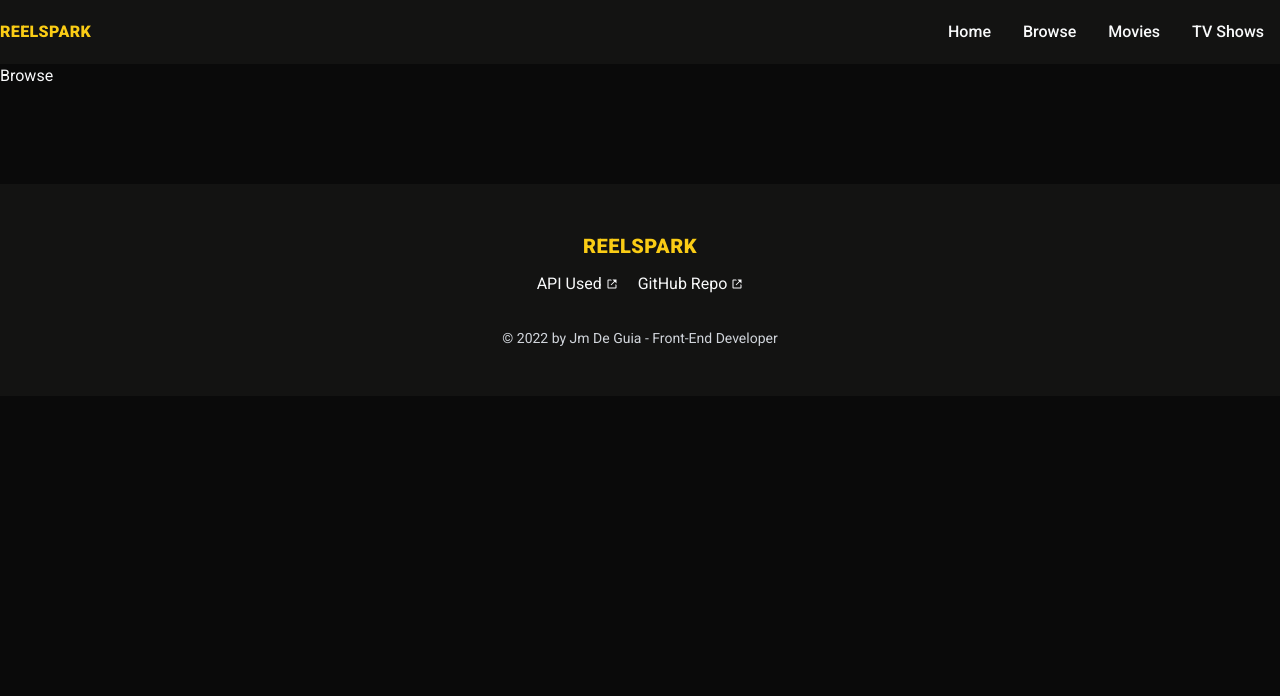
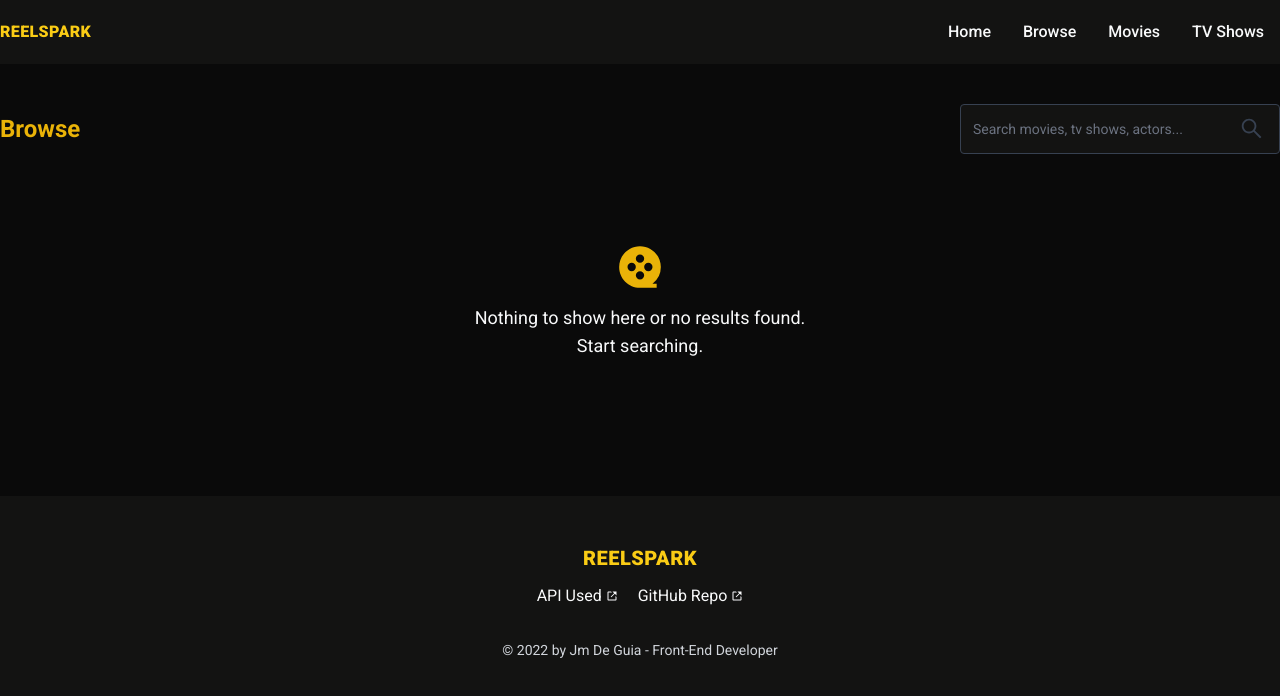
Before and after one commit to jmartindg/Reelspark, a React (Vite) app: page /browse in a window 1280 px wide. Shown: the top 696 px of the page. Built offline with nearby package versions, Linux system fonts and the light colour scheme.

Commit message:
search added

```diff
--- a/src/components/Cards/MovieCard.jsx
+++ b/src/components/Cards/MovieCard.jsx
@@ -1,6 +1,7 @@
 import React from "react";
 import { Link } from "react-router-dom";
 import { AiFillStar } from "react-icons/ai";
+import NoImage from "../../assets/no-image.png";
 
 const HomeCard = ({ id, title, date, poster, rating }) => {
   const imgUrl = "https://image.tmdb.org/t/p/original/";
@@ -18,7 +19,15 @@ const HomeCard = ({ id, title, date, poster, rating }) => {
   return (
     <article className="bg-[#1A1A1A] rounded overflow-hidden">
       <Link to={`/movie-details/${id}`}>
-        <img src={imgUrl + poster} className="aspect-[10/14] cursor-pointer transition hover:opacity-60" alt={title} />
+        {poster ? (
+          <img src={imgUrl + poster} className="aspect-[10/14] cursor-pointer transition hover:opacity-60" alt={title} />
+        ) : (
+          <img
+            src={NoImage}
+            className="aspect-[10/14] object-cover cursor-pointer transition hover:opacity-60"
+            alt={title}
+          />
+        )}
       </Link>
       <section className="py-4 px-3">
         <div className="flex items-center pb-1">
--- /dev/null
+++ b/src/components/ErrorMessage.jsx
@@ -0,0 +1,15 @@
+import React from "react";
+
+const ErrorMessage = ({ error }) => {
+  return (
+    <section className="pt-20 px-4 lg:px-0">
+      <article className="flex justify-center">
+        <div className="p-6 bg-[#131312] rounded">
+          <h2 className="text-red-500">{error}</h2>
+        </div>
+      </article>
+    </section>
+  );
+};
+
+export default ErrorMessage;
--- a/src/components/PopularActors.jsx
+++ b/src/components/Homepage/PopularActors.jsx
@@ -3,7 +3,7 @@ import axios from "axios";
 import { useQuery } from "react-query";
 import { Splide, SplideSlide } from "@splidejs/react-splide";
 import "@splidejs/react-splide/css";
-import ActorCard from "./Cards/ActorCard";
+import ActorCard from "../Cards/ActorCard";
 
 const getPopularActors = async () => {
   const res = await axios.get(
--- /dev/null
+++ b/src/components/Loader.jsx
@@ -0,0 +1,14 @@
+import React from "react";
+import Spinner from "../assets/spinner.svg";
+
+const Loader = () => {
+  return (
+    <section className="pt-20 px-4 lg:px-0">
+      <div className="flex justify-center">
+        <img src={Spinner} alt="Loading" />
+      </div>
+    </section>
+  );
+};
+
+export default Loader;
--- a/src/components/Navbar.jsx
+++ b/src/components/Navbar.jsx
@@ -50,9 +50,9 @@ const Navbar = () => {
             </li>
           ))}
         </ul>
-        <button onClick={handleIsOpen} className="md:hidden">
+        <div aria-label="Open" onClick={handleIsOpen} className="md:hidden">
           <FaBars size={20} />
-        </button>
+        </div>
       </div>
       <div className={isOpen ? "md:hidden fixed left-0 top-0 w-full h-screen bg-black bg-opacity-40" : ""}>
         <nav
@@ -64,9 +64,9 @@ const Navbar = () => {
         >
           <div className="flex items-center justify-between">
             <p className="uppercase tracking-wide font-black text-yellow-400">ReelSpark</p>
-            <button onClick={handleIsOpen}>
+            <div aria-label="Close" onClick={handleIsOpen}>
               <MdClose size={25} />
-            </button>
+            </div>
           </div>
           <div>
             <ul className="my-12 space-y-3">
--- /dev/null
+++ b/src/components/StartSearching.jsx
@@ -0,0 +1,15 @@
+import React from "react";
+import { RiMovie2Fill } from "react-icons/ri";
+
+const StartSearching = () => {
+  return (
+    <section className="flex flex-col items-center pt-16 px-4 lg:px-0">
+      <RiMovie2Fill className="text-yellow-500" size={50} />
+      <p className="text-center md:text-lg pt-3">
+        Nothing to show here or no results found. <br /> Start searching.
+      </p>
+    </section>
+  );
+};
+
+export default StartSearching;
--- a/src/index.css
+++ b/src/index.css
@@ -17,10 +17,7 @@
   @apply opacity-100;
 }
 
-button,
-[type="button"],
-[type="reset"],
-[type="submit"] {
+button {
   @apply bg-yellow-500 !important;
 }
 
--- a/src/pages/Browse.jsx
+++ b/src/pages/Browse.jsx
@@ -1,10 +1,85 @@
-import React from "react";
+import React, { useState } from "react";
+import axios from "axios";
+import { useQuery } from "react-query";
+import { AiOutlineSearch } from "react-icons/ai";
+import MovieCard from "../components/Cards/MovieCard";
+import ErrorMessage from "../components/ErrorMessage";
+import Loader from "../components/Loader";
+import StartSearching from "../components/StartSearching";
+
+const multiSearch = async (searchValue) => {
+  const res = await axios.get(
+    `https://api.themoviedb.org/3/search/multi?api_key=${
+      import.meta.env.VITE_TMDB_API_KEY
+    }&language=en-US&query=${searchValue}&page=1&include_adult=false`
+  );
+  return res.data.results;
+};
 
 const Browse = () => {
+  // Set search value
+  const [searchValue, setSearchValue] = useState("");
+
+  const { data, status, error } = useQuery(["search", searchValue], () => multiSearch(searchValue), {
+    refetchOnWindowFocus: false,
+    enabled: searchValue.length > 3 || searchValue.length === 3,
+  });
+
+  // Handle search input results
+  const submit = (event) => {
+    event.preventDefault();
+    const search = new FormData(event.target).get("search");
+
+    if (search) {
+      setSearchValue(search);
+    }
+  };
+
+  const handleChange = (e) => {
+    setSearchValue(e.target.value);
+  };
+
   return (
-    <div>
-      <p>Browse</p>
-    </div>
+    <section className="container mx-auto py-10 px-4 lg:px-0">
+      <header className="mb-6">
+        <div className="flex flex-col justify-between md:items-center md:flex-row">
+          <h2 className="font-semibold text-2xl text-yellow-500 pb-2 md:pb-0">Browse</h2>
+          <form onSubmit={submit} className="w-full md:w-1/2 lg:w-1/4 relative">
+            <input
+              type="text"
+              name="search"
+              placeholder="Search movies, tv shows, actors..."
+              value={searchValue}
+              onChange={handleChange}
+              autoComplete="off"
+              className="py-3 pr-12 focus:ring-[1px] focus:ring-yellow-500 focus:border-yellow-500 w-full rounded text-gray-50 bg-[#131312] border-gray-700 placeholder:text-sm"
+            />
+            <AiOutlineSearch size={25} className="text-gray-700 absolute top-3 right-4" />
+          </form>
+        </div>
+      </header>
+
+      {status === "idle" && <StartSearching />}
+
+      {status === "loading" && <Loader />}
+
+      {status === "error" && <ErrorMessage error={error.message} />}
+
+      {status === "success" && (
+        <section className="grid grid-cols-2 md:grid-cols-4 lg:grid-cols-5 gap-5">
+          {data.map((result) => (
+            <MovieCard
+              key={result.id}
+              id={result.id}
+              title={result.name || result.title}
+              date={result.first_air_date || result.release_date}
+              poster={result.poster_path}
+              rating={result.vote_average}
+            />
+          ))}
+        </section>
+      )}
+    </section>
   );
 };
 
--- a/src/pages/Home.jsx
+++ b/src/pages/Home.jsx
@@ -6,7 +6,7 @@ import PopularTvShows from "../components/Homepage/TvShowSection/PopularTvShows"
 import UpcomingMovies from "../components/Homepage/MovieSection/UpcomingMovies";
 import OnTheAir from "../components/Homepage/TvShowSection/OnTheAir";
 import TopRatedTvShows from "../components/Homepage/TvShowSection/TopRatedTvShows";
-import PopularActors from "../components/PopularActors";
+import PopularActors from "../components/Homepage/PopularActors";
 
 const Home = () => {
   return (
```
Also changed, not shown: src/assets/no-image.png (added), src/assets/spinner.svg (added).
